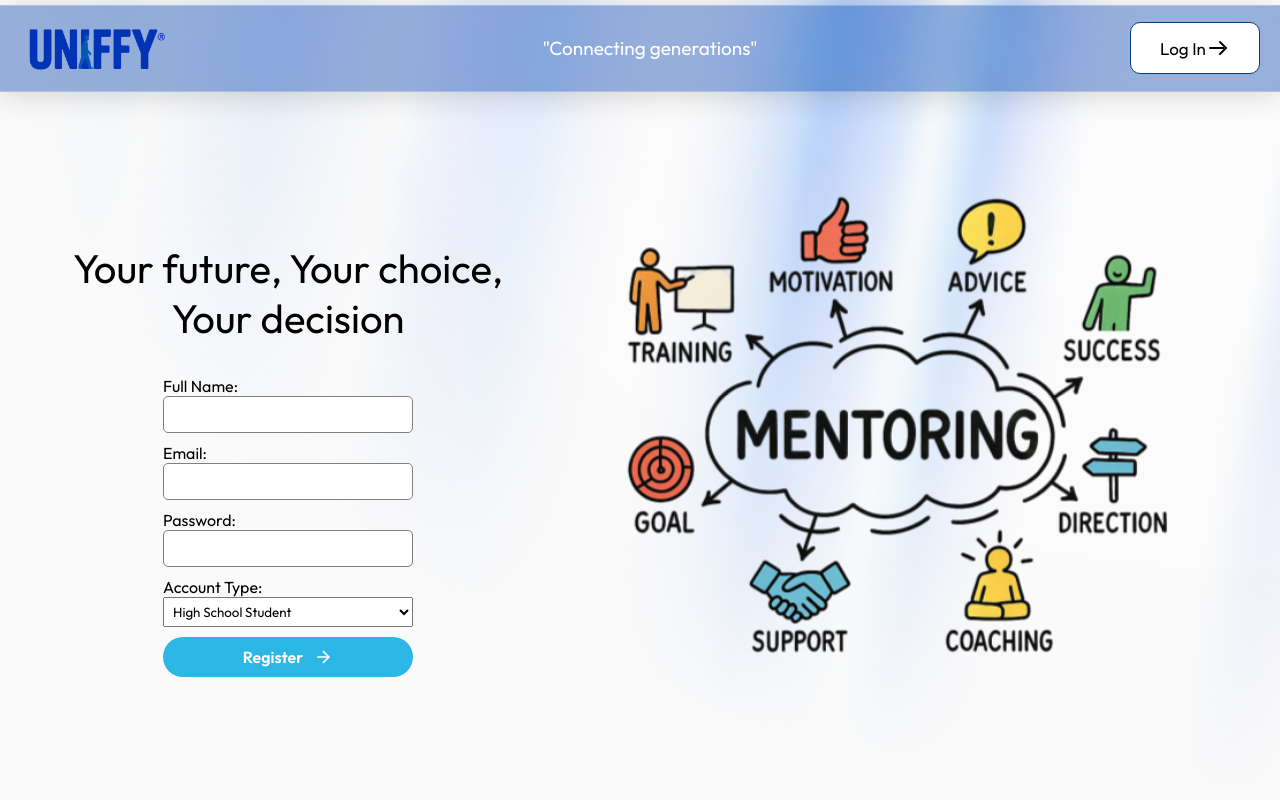
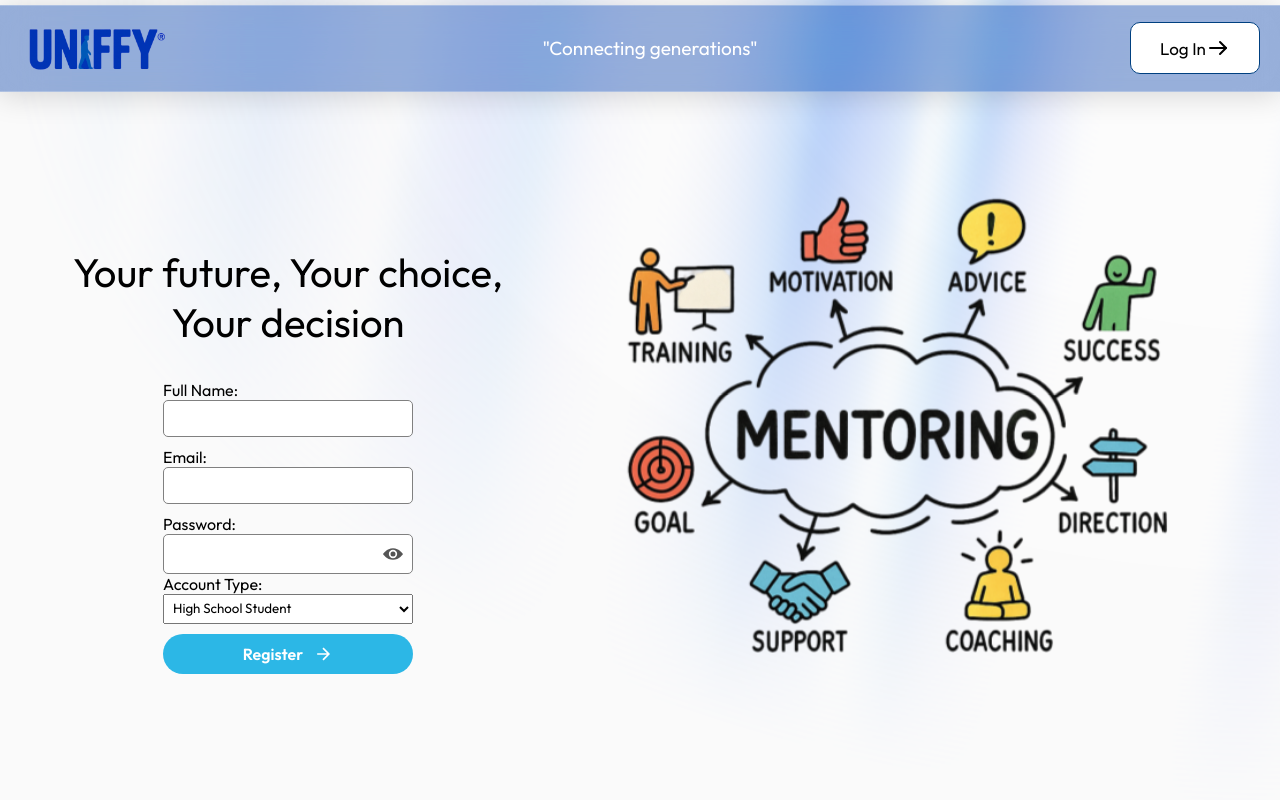
Before and after one commit to Odiedo123/Uniffy, a Flask app: page /register in a window 1280 px wide. Run offline with Flask 3, Linux system fonts and the light colour scheme; some web fonts are replaced.

Commit message:
Fixing python installation

```diff
--- a/app.py
+++ b/app.py
@@ -31,7 +31,7 @@ app = Flask(__name__, static_folder="static", template_folder="templates")
 app.secret_key = os.getenv("FLASK_SECRET_KEY") or os.urandom(24)
 
 
-_httpx_client = httpx.Client(http2=False, timeout=10.0)
+_httpx_client = httpx.Client(http2=False, timeout=20.0)
 
 #! Create supabase client (service role key for server actions)
 SUPABASE_URL = os.getenv("SUPABASE_URL")
--- a/static/css/log-in.css
+++ b/static/css/log-in.css
@@ -123,6 +123,7 @@ input:focus {
   width: 20px;
   height: 20px;
   fill: #555;
+  transition: 0.3s ease;
 }
 
 .toggle-password:hover {
--- a/static/css/register.css
+++ b/static/css/register.css
@@ -115,6 +115,34 @@ input::placeholder {
 
 input:focus {
   border: 1px solid blue;
+}
+
+.input-wrapper {
+  position: relative;
+  display: flex;
+  align-items: center;
+}
+
+.input-wrapper input {
+  width: 100%;
+  height: 40px;
+  padding-right: 35px;
+  margin: 0px;
+  box-sizing: border-box;
+}
+
+.toggle-password {
+  position: absolute;
+  right: 10px;
+  cursor: pointer;
+  width: 20px;
+  height: 20px;
+  fill: #555;
+  transition: 0.3s ease;
+}
+
+.toggle-password:hover {
+  fill: #000;
 }
 
 button {
--- a/templates/register.html
+++ b/templates/register.html
@@ -77,13 +77,26 @@
           />
 
           <label for="password">Password:</label>
+          <div class="input-wrapper">
             <input
               type="password"
+              name="password"
               id="password"
-            name="password"
               autocomplete="off"
               required
             />
+            <!-- Eye SVG -->
+            <svg
+              id="togglePassword"
+              class="toggle-password"
+              xmlns="http://www.w3.org/2000/svg"
+              viewBox="0 0 24 24"
+            >
+              <path
+                d="M12 5c-7.633 0-12 7-12 7s4.367 7 12 7 12-7 12-7-4.367-7-12-7zm0 12a5 5 0 1 1 0-10 5 5 0 0 1 0 10zm0-8a3 3 0 1 0 0 6 3 3 0 0 0 0-6z"
+              />
+            </svg>
+          </div>
 
           <label for="account_type">Account Type:</label>
           <select name="account_type" id="account_type" required>
@@ -129,6 +142,17 @@
       if (errorMessage) {
         showToast(errorMessage);
       }
+
+      const passwordInput = document.getElementById("password");
+      const togglePassword = document.getElementById("togglePassword");
+
+      togglePassword.addEventListener("click", () => {
+        const type =
+          passwordInput.getAttribute("type") === "password"
+            ? "text"
+            : "password";
+        passwordInput.setAttribute("type", type);
+      });
     </script>
   </body>
 </html>
```
Also changed, not shown: static/css/main.css (+16 -8 lines), templates/index.html (+15 -14 lines). Lines whose indentation alone changed are shown as unchanged.
